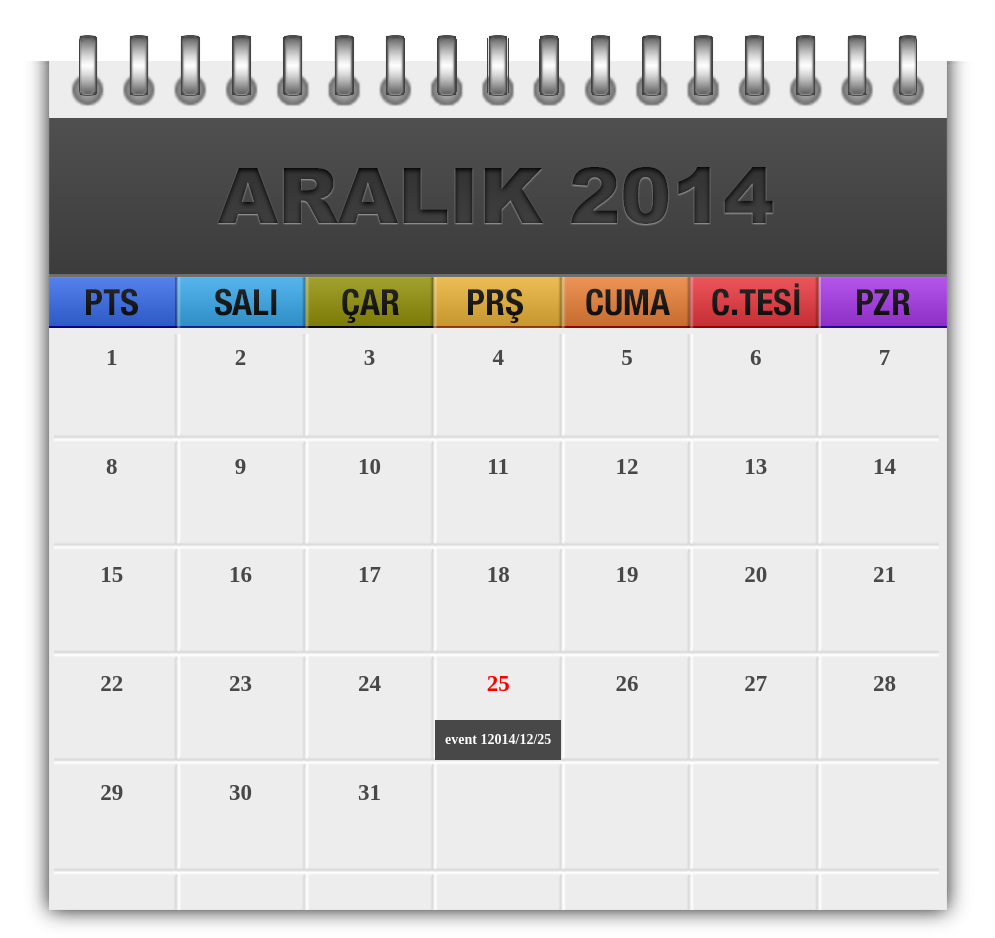
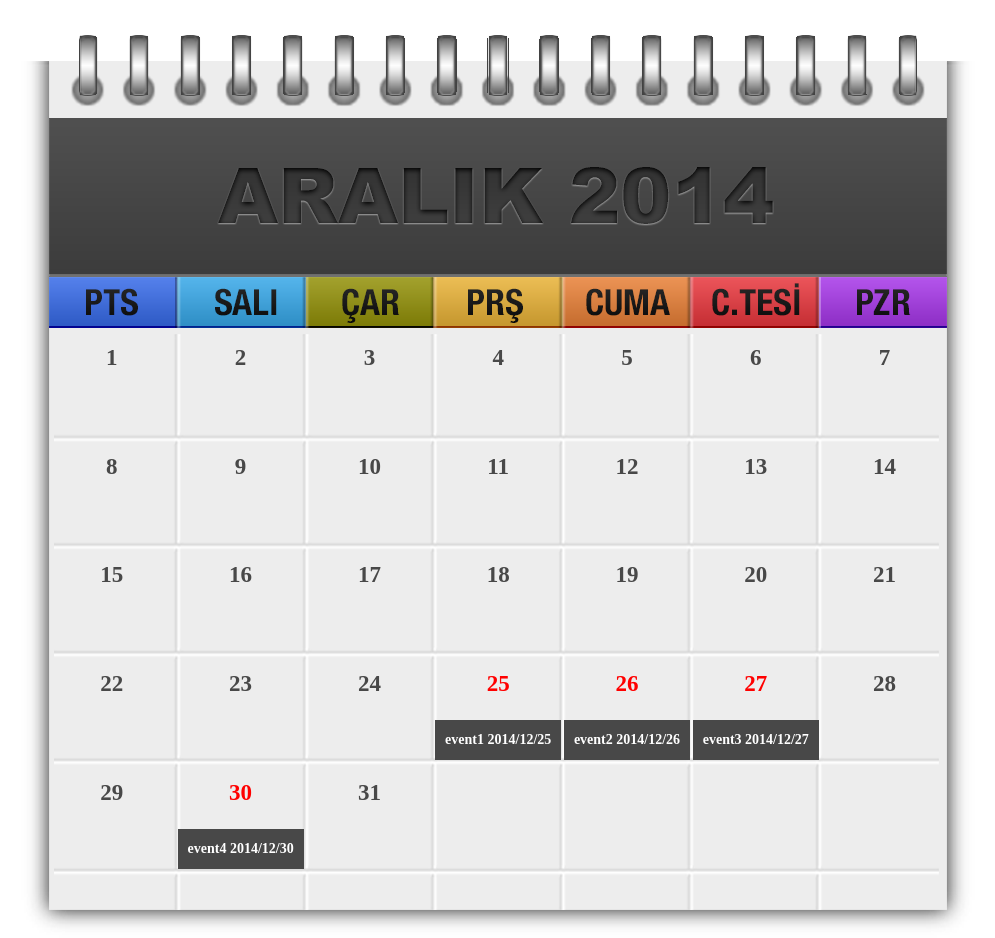
Before and after one commit to salihangun/calendar, a plain HTML site: page index.html in a window 1280 px wide. Shown: the whole page, without its empty margins (142-1137 px from the left). Drawn offline with nearby package versions, Linux system fonts and the light colour scheme.

Commit message:
diğer günler

```diff
--- a/index.html
+++ b/index.html
@@ -44,26 +44,31 @@
 
 
     <script>
-        var data = [{ "title": "event 1", "date": "2014/12/25" },
-                    { "title": "event 2", "date": "2014/12/26", "enddate": "2014/12/29" },
-                    { "title": "event 3", "date": "2014/12/27" },
-                    { "title": "event 4", "date": "2014/12/30" }];
+        var data = [{ "title": "event1", "date": "2014/12/25" },
+                    { "title": "event2", "date": "2014/12/26", "enddate": "2014/12/29" },
+                    { "title": "event3", "date": "2014/12/27" },
+                    { "title": "event4", "date": "2014/12/30" }];
 
       // dizinin ilk elemanının gününü aldım.
         var day = data[0].date.substring(8, 10)
-        $("div:contains('25')").css("color", "red");
-        $(".month div:contains('25')").append("<div class='event'> " + data[0].title + data[0].date + " </div>");
+        $("div:contains("+day+")").css("color", "red");
+        $(".month div:contains("+day+")").append("<div class='event'> " + data[0].title + " " + data[0].date + "</div>");
 
 
+        day = data[1].date.substring(8, 10)
+        $("div:contains(" + day + ")").css("color", "red");
+        $(".month div:contains(" + day + ")").append("<div class='event'> " + data[1].title + " " + data[1].date + "</div>");
 
 
+        day = data[2].date.substring(8, 10)
+        $("div:contains(" + day + ")").css("color", "red");
+        $(".month div:contains(" + day + ")").append("<div class='event'> " + data[2].title + " " + data[2].date + "</div>");
 
-        //$(".day").click(function () {
 
-        //    $(this).append("<div class='event'> "+data[3].title+" </div>");
-        //   // alert(jsonData.titlem);
+        day = data[3].date.substring(8, 10)
+        $("div:contains(" + day + ")").css("color", "red");
+        $(".month div:contains("+day+")").append("<div class='event'> " + data[3].title + " " + data[3].date + "</div>");
 
-        //});
 
     </script>
 
```
